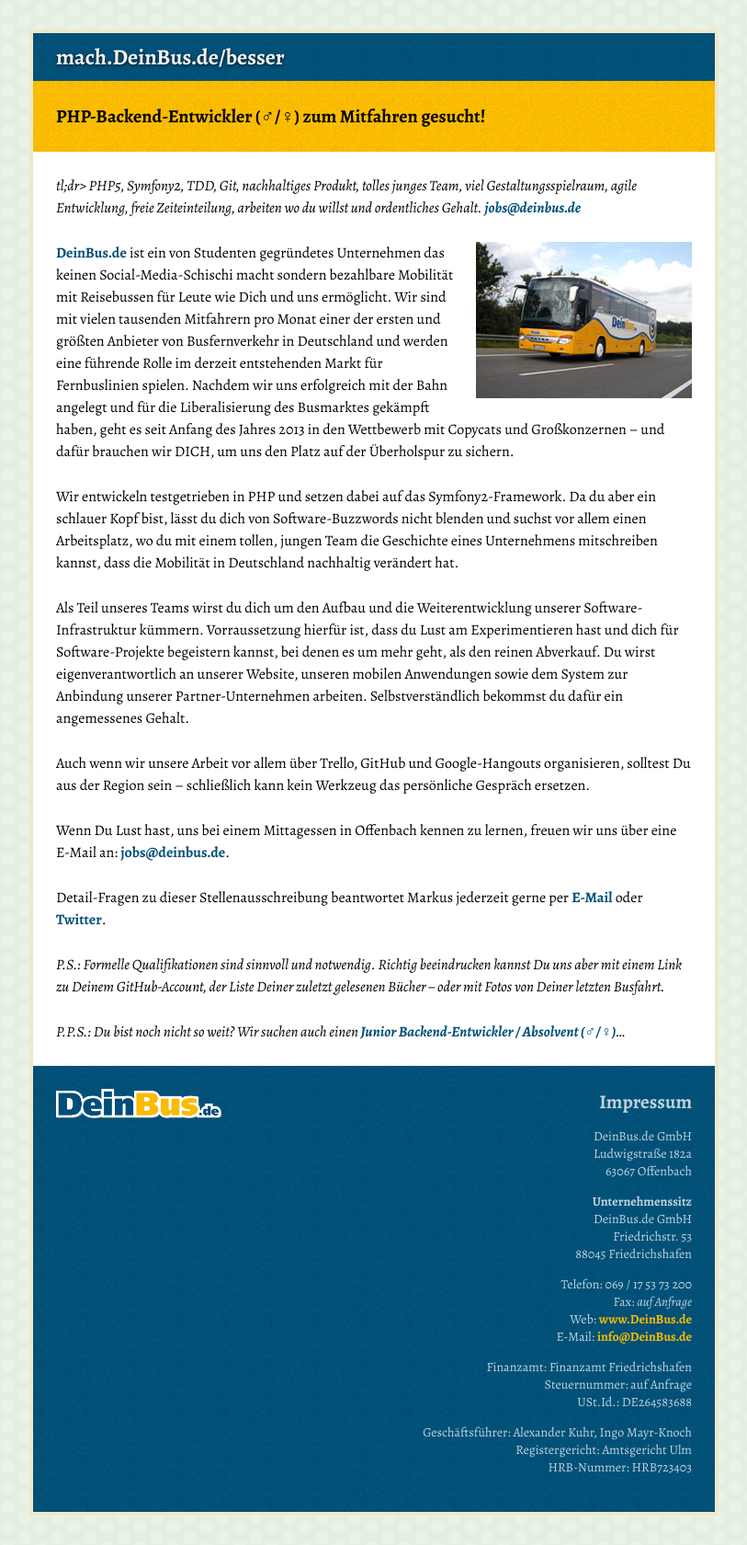
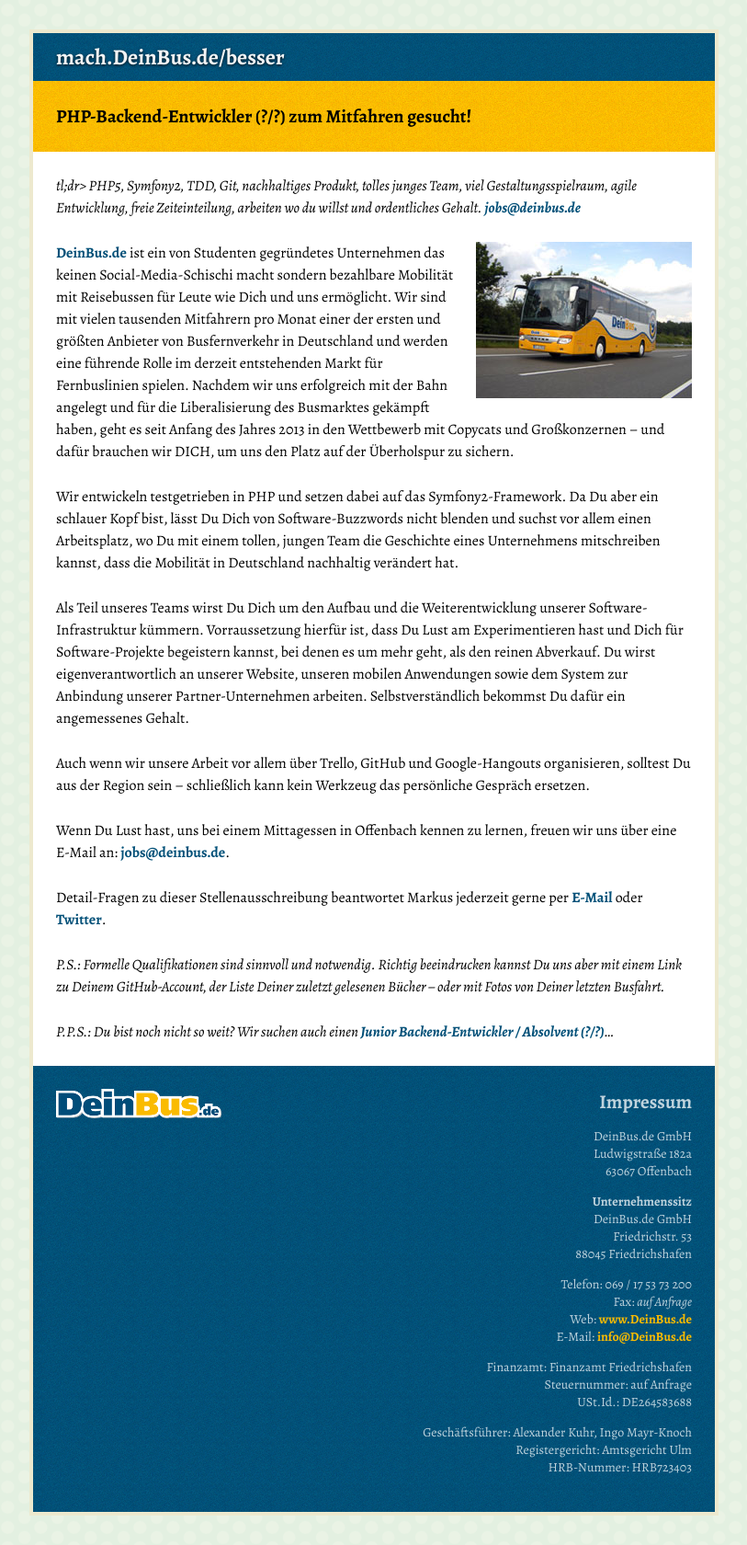
Before and after one commit to DeinBus/deinbus.github.io, a Jekyll site: the page built from besser/index.md, in a window 1280 px wide. Shown: the whole page at 92% size, without its empty margins (233-1046 px from the left). Built offline with Jekyll 4.4.1, drawn with Linux system fonts in a browser that asks for light colours.

```diff
--- a/besser/index.md
+++ b/besser/index.md
@@ -1,21 +1,21 @@
 ---
 layout: default
-title: Mach DeinBus.de besser! – als PHP-Backend-Entwickler (♂/♀)
+title: Mach DeinBus.de besser! – als PHP-Backend-Entwickler (?/?)
 job: PHP-Backend-Entwickler
 ---
 
 # mach.DeinBus.de/besser
 
-## {{ page.job }} (♂/♀) zum Mitfahren gesucht!
+## {{ page.job }} (?/?) zum Mitfahren gesucht!
 
 {% include tldr.md %}
 
 {% include intro.md %}
 
-Wir entwickeln testgetrieben in PHP und setzen dabei auf das Symfony2-Framework. Da du aber ein schlauer Kopf bist, lässt du dich von Software-Buzzwords nicht blenden und suchst vor allem einen Arbeitsplatz, wo du mit einem tollen, jungen Team die Geschichte eines Unternehmens mitschreiben kannst, dass die Mobilität in Deutschland nachhaltig verändert hat.
+Wir entwickeln testgetrieben in PHP und setzen dabei auf das Symfony2-Framework. Da Du aber ein schlauer Kopf bist, lässt Du Dich von Software-Buzzwords nicht blenden und suchst vor allem einen Arbeitsplatz, wo Du mit einem tollen, jungen Team die Geschichte eines Unternehmens mitschreiben kannst, dass die Mobilität in Deutschland nachhaltig verändert hat.
 
-Als Teil unseres Teams wirst du dich um den Aufbau und die Weiterentwicklung unserer Software-Infrastruktur kümmern. Vorraussetzung hierfür ist, dass du Lust am Experimentieren hast und dich für Software-Projekte begeistern kannst, bei denen es um mehr geht, als den reinen Abverkauf. Du wirst eigenverantwortlich an unserer Website, unseren mobilen Anwendungen sowie dem System zur Anbindung unserer Partner-Unternehmen arbeiten. Selbstverständlich bekommst du dafür ein angemessenes Gehalt.
+Als Teil unseres Teams wirst Du Dich um den Aufbau und die Weiterentwicklung unserer Software-Infrastruktur kümmern. Vorraussetzung hierfür ist, dass Du Lust am Experimentieren hast und Dich für Software-Projekte begeistern kannst, bei denen es um mehr geht, als den reinen Abverkauf. Du wirst eigenverantwortlich an unserer Website, unseren mobilen Anwendungen sowie dem System zur Anbindung unserer Partner-Unternehmen arbeiten. Selbstverständlich bekommst Du dafür ein angemessenes Gehalt.
 
 {% include outro.md %}
 
-_P.P.S.: Du bist noch nicht so weit? Wir suchen auch einen [Junior Backend-Entwickler / Absolvent (♂/♀)](/cooler)…_
+_P.P.S.: Du bist noch nicht so weit? Wir suchen auch einen [Junior Backend-Entwickler / Absolvent (?/?)](/cooler)…_
```
